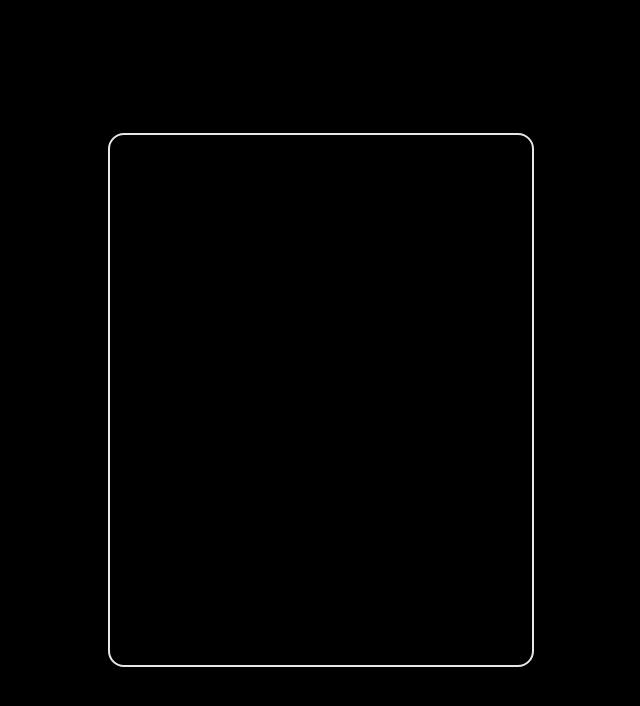
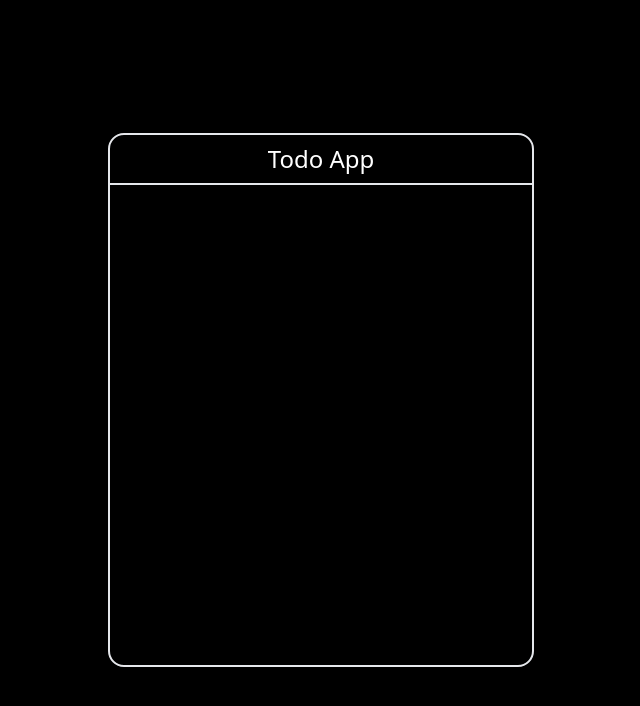
Before and after one commit to sniperdev/todolist-typescipt, a React (Vite) app: page / in a window 1280 px wide. Shown: the top 706 px of the page, without its empty margins (319-959 px from the left). Built offline with nearby package versions, Linux system fonts and the light colour scheme.

Commit message:
<feat> heading component with title of page

```diff
--- a/src/App.tsx
+++ b/src/App.tsx
@@ -1,7 +1,11 @@
+import Heading from "./components/Heading";
+
 function App() {
   return (
-    <div className="w-screen h-screen flex justify-center items-center bg-black">
-      <section className="w-1/3 h-2/3 border-2 rounded-2xl"></section>
+    <div className="w-screen h-screen flex justify-center items-center bg-black text-white">
+      <section className="w-1/3 h-2/3 border-2 rounded-2xl">
+        <Heading title={"Todo App"} />
+      </section>
     </div>
   );
 }
--- /dev/null
+++ b/src/components/Heading.tsx
@@ -0,0 +1,14 @@
+import React from "react";
+
+interface Props {
+  title: string;
+}
+const Heading = ({ title }: Props) => {
+  return (
+    <header className="border-b-2">
+      <h1 className="my-2 text-center text-2xl">{title}</h1>
+    </header>
+  );
+};
+
+export default Heading;
```
Also changed, not shown: src/components/InputTodo.tsx (added).
